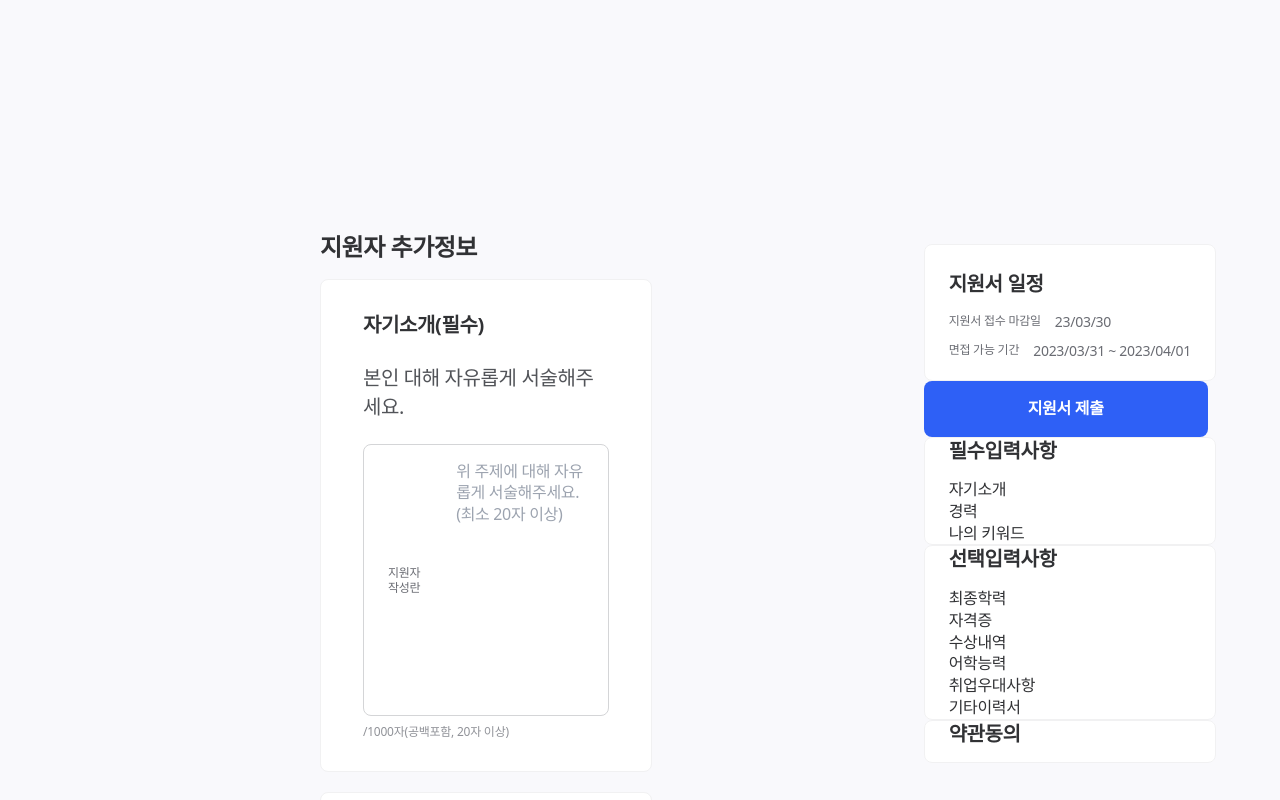
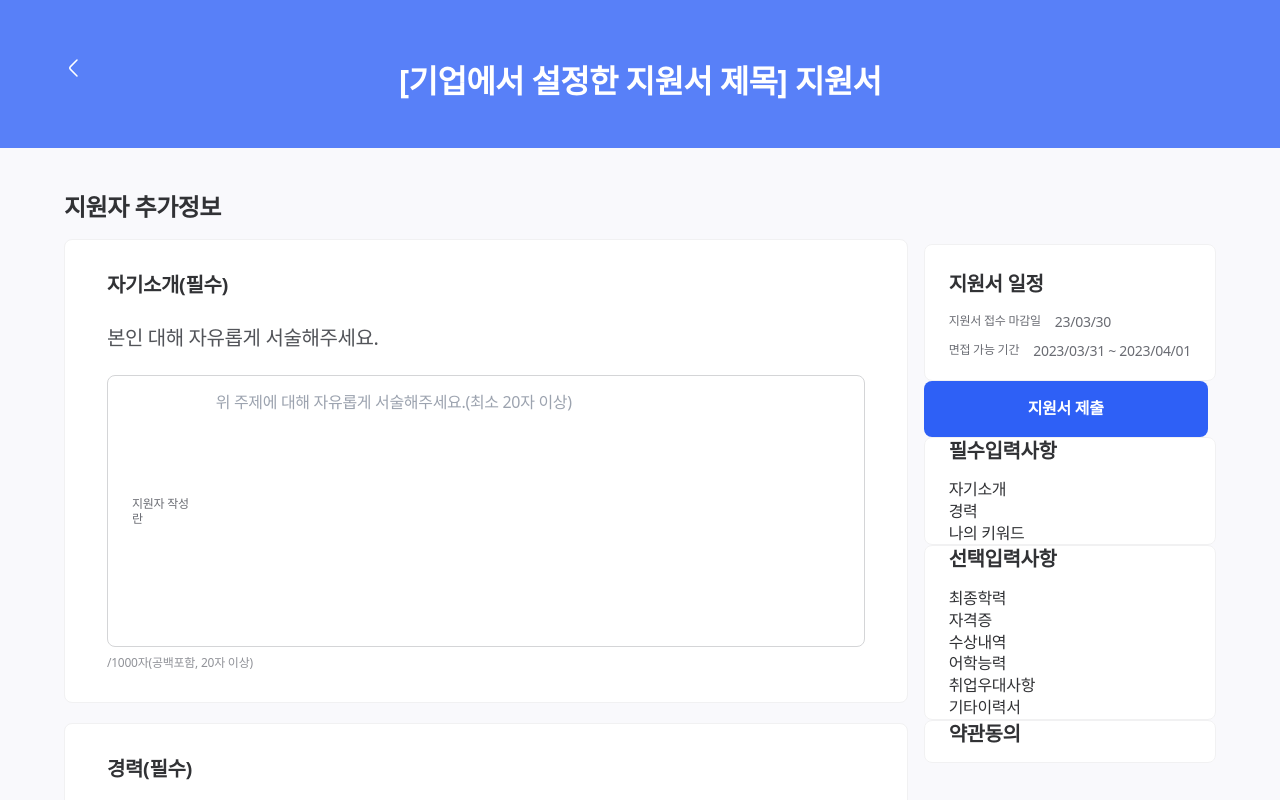
Before and after one commit to yujiseok/jobkok, a React (Vite) app: page /applicant/application in a window 1280 px wide. Shown: the top 800 px of the page. Built offline with nearby package versions, Linux system fonts and the light colour scheme; a web font is replaced by a local one.

Commit message:
feat : 지원서작성_헤더 생성 (kdt-final-3#30)

```diff
--- a/src/pages/Application/index.tsx
+++ b/src/pages/Application/index.tsx
@@ -100,7 +100,16 @@ const Application = () => {
   };
 
   return (
-    <div className="container mx-auto max-w-[768px] flex-col py-10">
+    <>
+      <header className="absolute left-0 right-0 h-[148px] bg-blue-400 py-[56px]">
+        <div className="relative mx-auto flex max-w-7xl justify-center">
+          <IconArrowLeft className="absolute left-[62px]" />
+          <h1 className="Head2Semibold text-gray-0">
+            [기업에서 설정한 지원서 제목] 지원서
+          </h1>
+        </div>
+      </header>
+
       <aside className="fixed top-[244px] right-16">
         <AsideBox className="pt-[26px] pb-5">
           <AsideHeading>지원서 일정</AsideHeading>
@@ -509,7 +518,7 @@ const Application = () => {
           </SubmitBtn>
         </div>
       </section>
-    </div>
+    </>
   );
 };
 export default Application;
```
